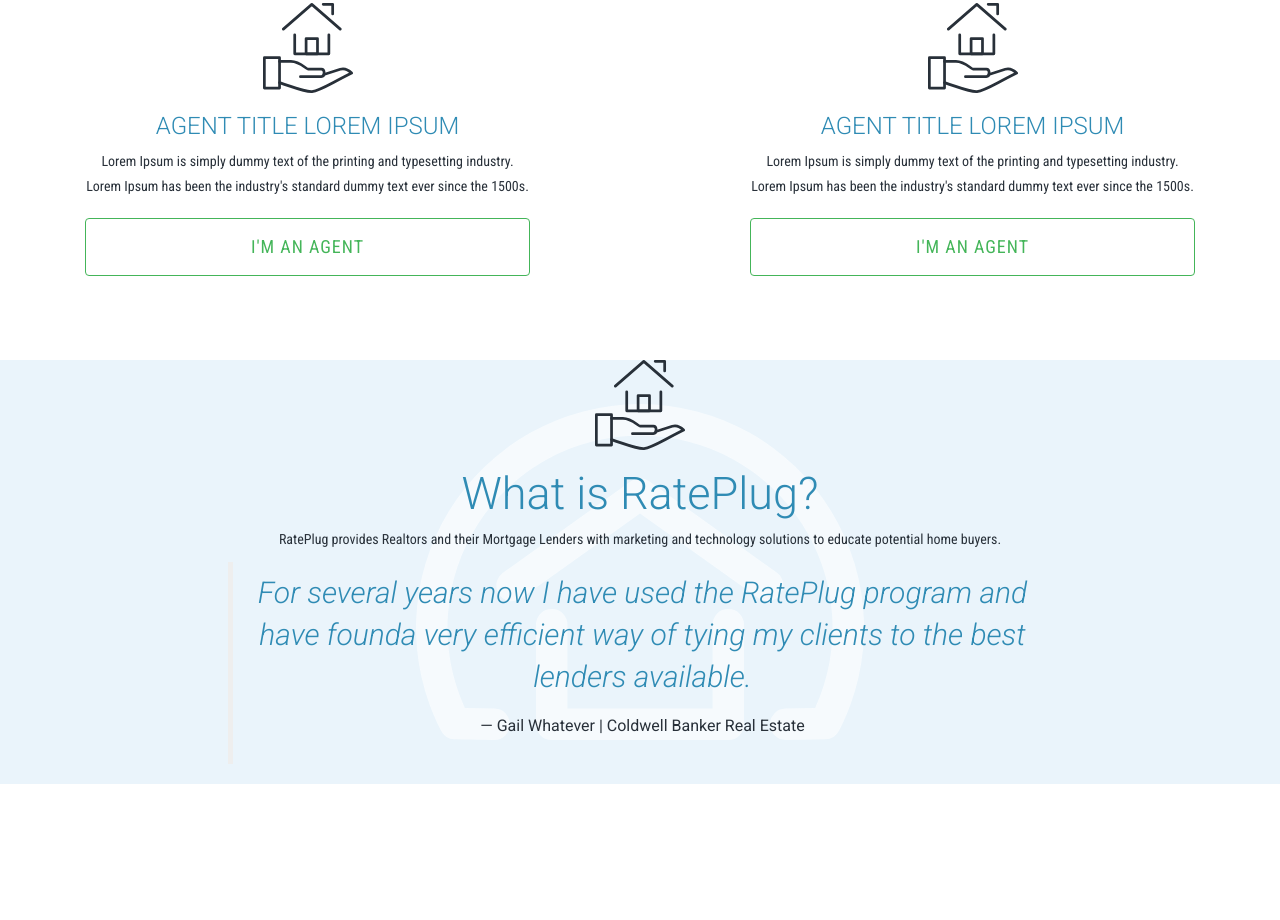
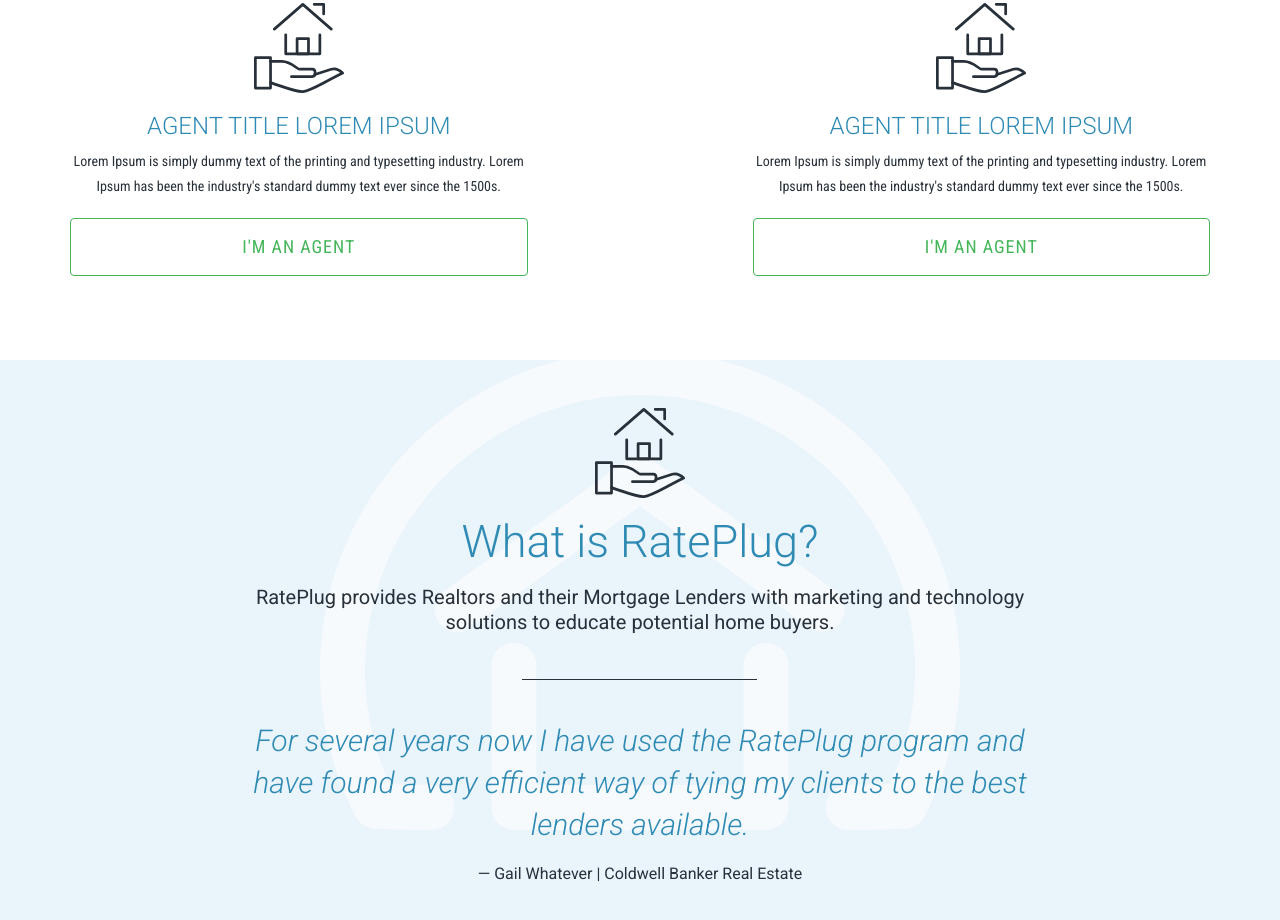
Before and after one commit to amgedbaker/rateplug, a website: page src/templates/index.html in a window 1280 px wide. Shown: the part 804-1724 px from the top of the page. Before the commit the page ends 1588 px from the top, so only its background shows below. Drawn offline with nearby package versions, Linux system fonts and the light colour scheme; files that its build step writes are made by us from their sources; files whose address does not match are found by name.

Commit message:
blockquote section almost done

```diff
--- a/src/assets/scss/layout/_blockquote.scss
+++ b/src/assets/scss/layout/_blockquote.scss
@@ -1,9 +1,27 @@
+blockquote {
+  border-left: none;
+}
+
 .blockquote-bg {
   background-color: $white-gray;
   background-image: url('/images/icon-blockquote-house-bg.svg');
   background-repeat: no-repeat;
-  background-position: center;
-  background-size: 35%;
+  background-position: center -10px;
+  background-size: 50%;
+
+  h2 {
+    margin-bottom: 1.25rem;
+  }
+
+  .blockquote-copy {
+    margin: 30px 0;
+  }
+}
+
+.blockquote-rule {
+  border-color: $light-black;
+  margin-top: 2.75rem;
+  max-width: 235px;
 }
 
 .blockquote-copy {
--- a/src/assets/scss/layout/_global.scss
+++ b/src/assets/scss/layout/_global.scss
@@ -55,7 +55,7 @@
 }
 
 h4 {
-  @include font-regular(1.25em, $light-black, 400);
+  @include font-regular(1.25em, $light-black, 400, 1.25);
 }
 
 h5 {
@@ -79,7 +79,12 @@
 }
 
 .margin-top-bottom {
-  margin: 2em 0;
+  margin-top: 2rem;
+  margin-bottom: 2rem;
+}
+
+.margin-top-3 {
+  margin-top: 3rem;
 }
 
 .icon-max-width {
--- a/src/assets/scss/layout/_hero.scss
+++ b/src/assets/scss/layout/_hero.scss
@@ -14,6 +14,10 @@
     margin-bottom: 40px;
     color: white;
   }
+}
+
+.jumbotron {
+  border-radius: 0;
 }
 
 .jumbotron-home {
--- a/src/includes/modules/blockquote.html
+++ b/src/includes/modules/blockquote.html
@@ -1,10 +1,11 @@
 <div class="container-fluid blockquote-bg text-center">
   <div class="row">
-    <div class="col-xs-12 col-sm-10 col-sm-offset-1 col-md-8 col-md-offset-2">
+    <div class="col-xs-12 col-sm-10 col-sm-offset-1 col-md-8 col-md-offset-2 margin-top-3">
       <img src="images/icon-house-hand.svg" class="img-responsive center-block icon-max-width"/>
       <h2 class="blue-header">What is RatePlug?</h2>
-      <p>RatePlug provides Realtors and their Mortgage Lenders with marketing and technology solutions to educate potential home buyers.</p>
-      <blockquote class="blockquote blockquote-copy font-quote-large">For several years now I have used the RatePlug program and have founda very efficient way of tying my clients to the best lenders available.
+      <h4>RatePlug provides Realtors and their Mortgage Lenders with marketing and technology solutions to educate potential home buyers.</h4>
+      <hr class="blockquote-rule">
+      <blockquote class="blockquote blockquote-copy font-quote-large">For several years now I have used the RatePlug program and have found a very efficient way of tying my clients to the best lenders available.
       <cite class="blockquote-cite title="Source Title">&mdash; Gail Whatever | Coldwell Banker Real Estate</cite>
       </blockquote>
     </div>
```
